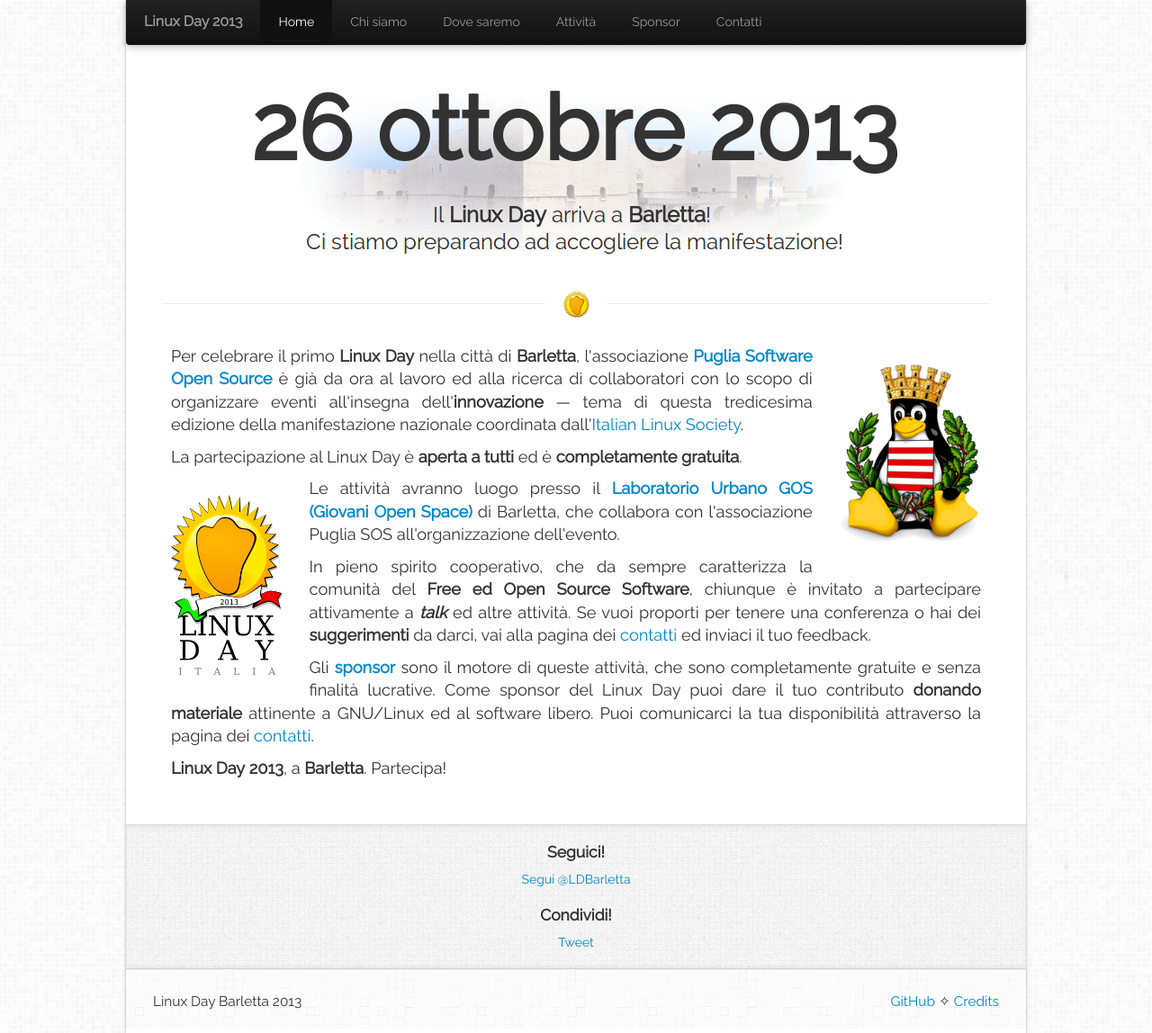
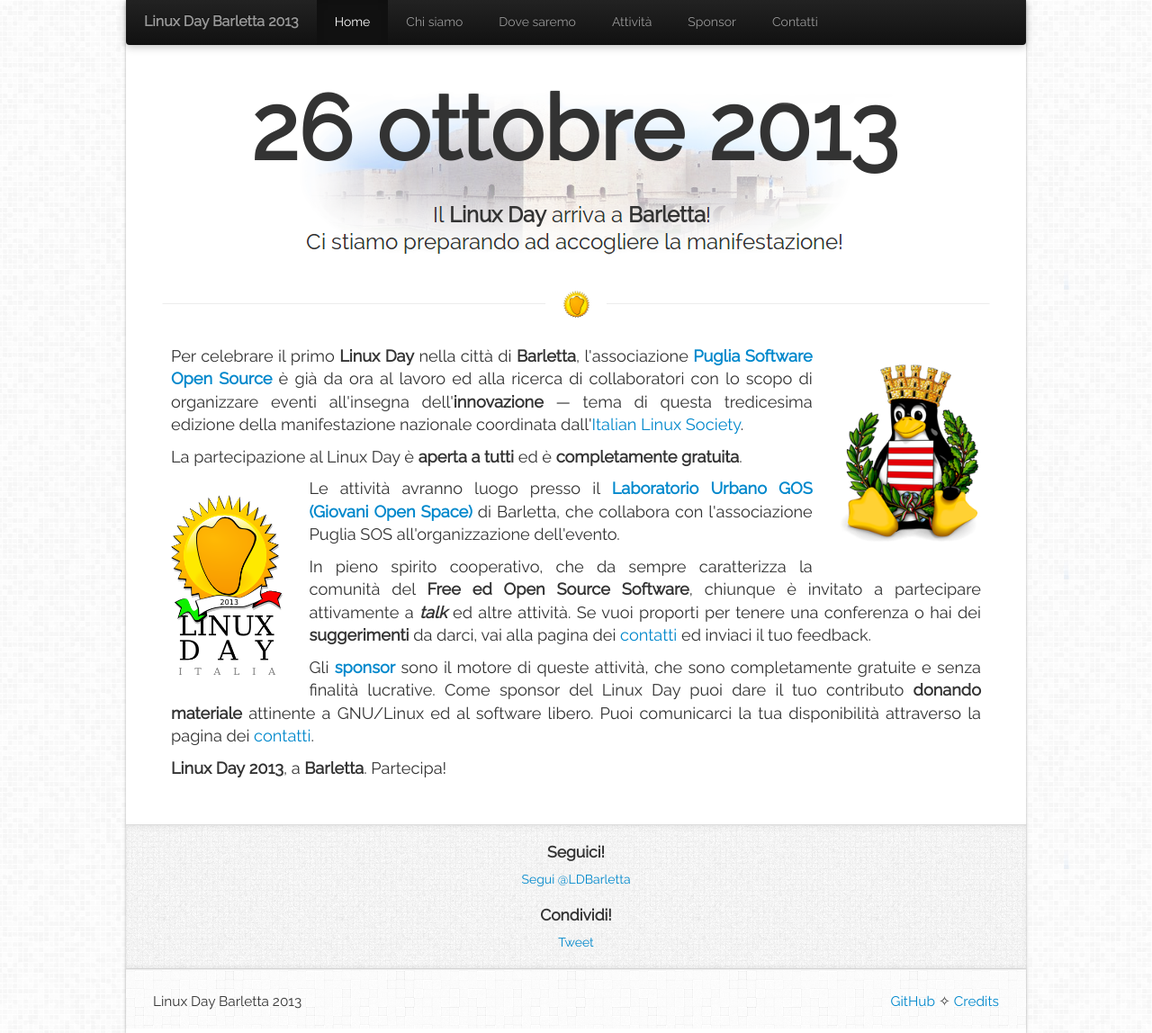
Before and after one commit to linuxdaybarletta/linuxdaybarletta2013.github.io, a Jekyll site: the page built from 00-index.html, in a window 1280 px wide and 1148 px high. Shown: the whole window at 90% size. Built offline with Jekyll 4.4.1, drawn with Linux system fonts in a browser that asks for light colours; nearby versions of some CDN libraries; Markdown is read by kramdown in place of the engine named in the settings; comment, search, counter and statistics services are not loaded.

Commit message:
Fix social mess and navbar

```diff
--- a/_includes/navbar.html
+++ b/_includes/navbar.html
@@ -7,8 +7,8 @@
                     <span class="icon-bar"></span>
                     <span class="icon-bar"></span>
                 </button>
-                <a class="brand hidden-phone" href="http://www.linuxday.it">Linux Day 2013</a>
-                <a class="brand visible-phone" href="http://www.linuxday.it">LD'13</a>
+                <a class="brand hidden-phone" href="index.html">Linux Day Barletta 2013</a>
+                <a class="brand visible-phone" href="index.html">LD13 Barletta</a>
                 <div class="nav-collapse collapse">
                     {% include navbar_list.html %}
                 </div>
--- a/_includes/navbar_list.html
+++ b/_includes/navbar_list.html
@@ -1,6 +1,6 @@
 <ul class="nav">
-    {% assign sorted_pages = site.pages | sort:"name" %}
-    {% for p in sorted_pages %}
+    {% comment %}{% assign sorted_pages = site.pages | sort:"name" %}{% endcomment %}
+    {% for p in site.pages %}
         {% if page.url != '404.html' %}
             {% if page.url == p.url %}
             <li class="active">
--- a/_layouts/default.html
+++ b/_layouts/default.html
@@ -40,12 +40,6 @@
         <script type="text/javascript" src="http://w.sharethis.com/button/buttons.js"></script>
         <script type="text/javascript">stLight.options({publisher: "7efb1a70-ab0e-4ae1-a973-fcafc21238ef", doNotHash: true, doNotCopy: false, hashAddressBar: false});</script>
         <!-- /sharethis ]]] -->
-        {% endif %}
-
-        {% if page.share or page.follow %}
-        <!-- g+ [[[ -->
-        <script type="text/javascript" src="https://apis.google.com/js/plusone.js">{lang: 'it'}</script>
-        <!-- /g+ ]]] -->
         {% endif %}
 
         {% if page.gmaps %}
```
Also changed, not shown: _includes/social_scripts.html (+11 -0 lines).
